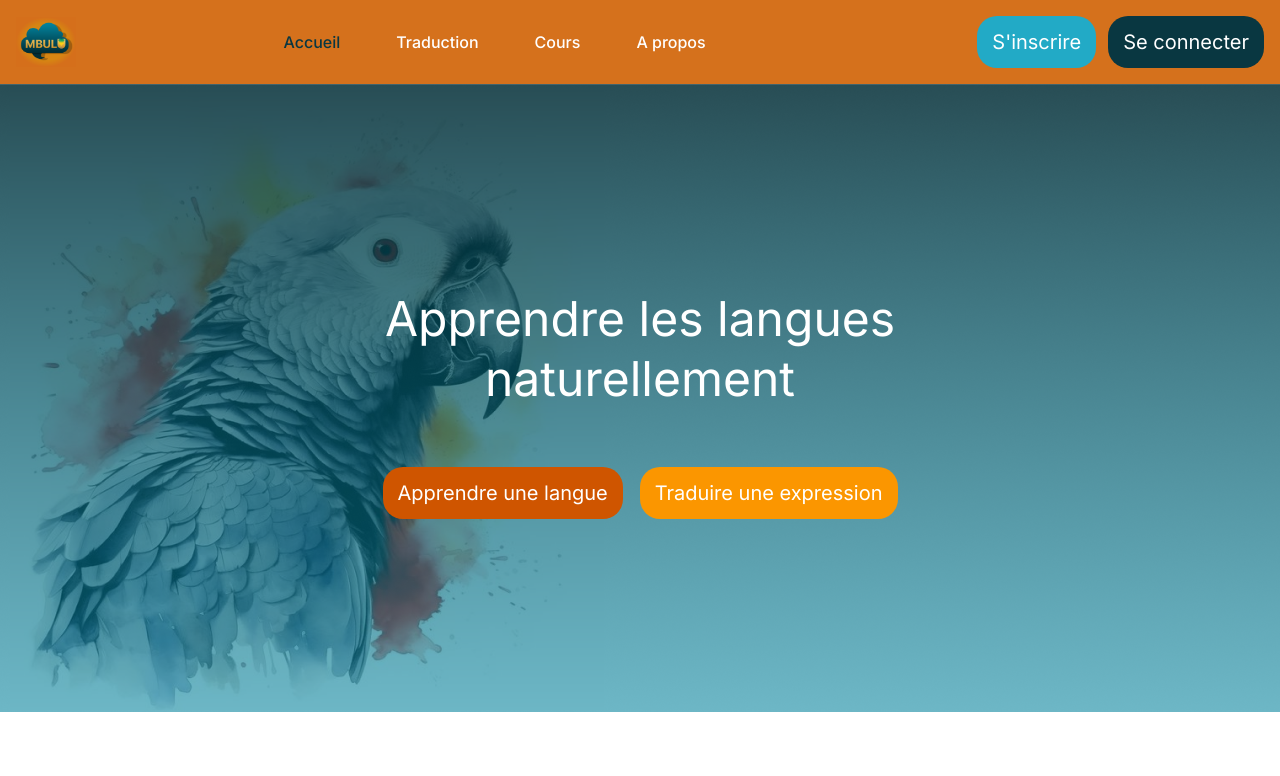
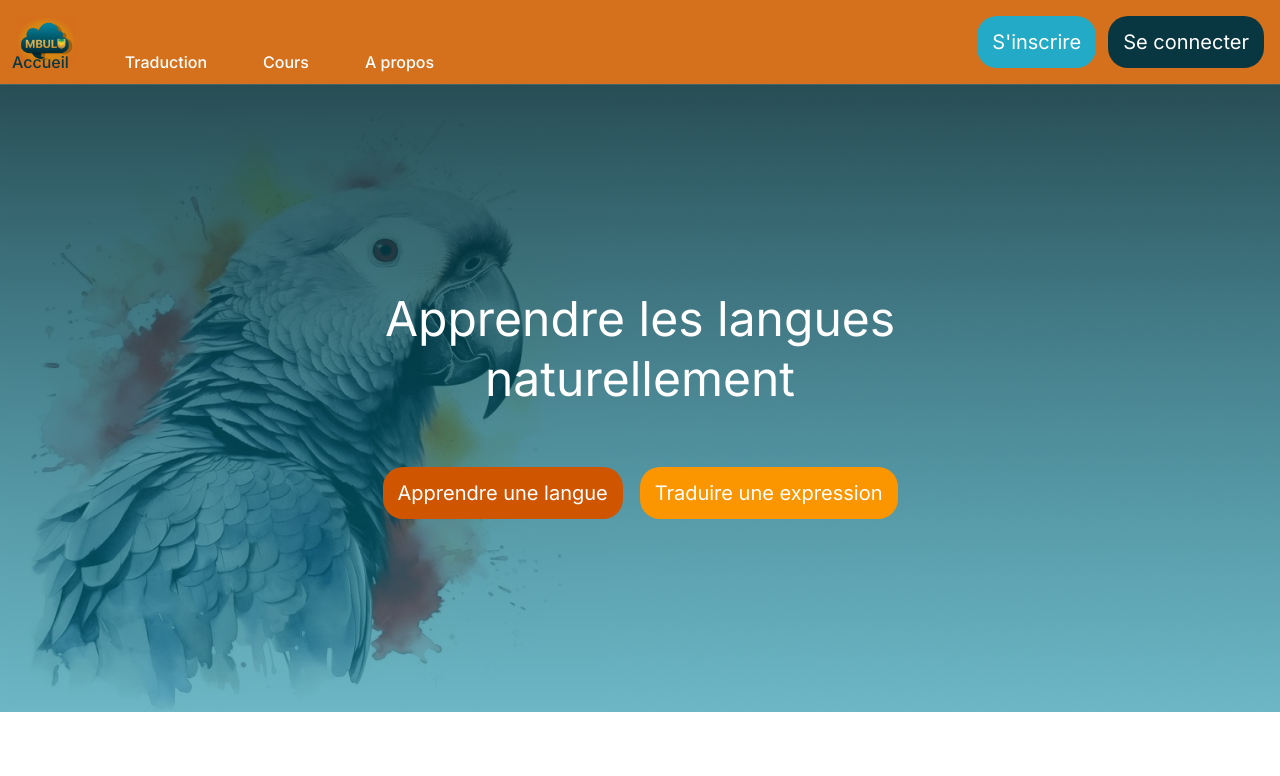
Before and after one commit to franckdarren/mbulu, a Next.js app: page / in a window 1280 px wide. Shown: the top 776 px of the page. Built offline with nearby package versions, Linux system fonts and the light colour scheme; no server answers.

Commit message:
fix navbar

```diff
--- a/app/_components/Navbar.jsx
+++ b/app/_components/Navbar.jsx
@@ -48,7 +48,7 @@ export function Navbar() {
                     className="hidden w-full md:block md:w-auto"
                     id="navbar-default"
                 >
-                    <ul className="font-medium flex flex-col p-4 md:p-0 mt-4  rounded-lg md:flex-row md:space-x-8 rtl:space-x-reverse md:mt-0 md:border-0 ">
+                    <ul className="absolute bg-[#D5711C] w-[55%] right-0 top-[55px] md:relative md:right-auto md:top-auto md:w-full md:bg-transparent font-medium flex flex-col p-4 md:p-0 mt-4 rounded-lg md:flex-row md:space-x-8 rtl:space-x-reverse md:mt-0 md:border-0 ">
                         <li>
                             <ActiveLink href="/">Accueil</ActiveLink>
                         </li>
```
